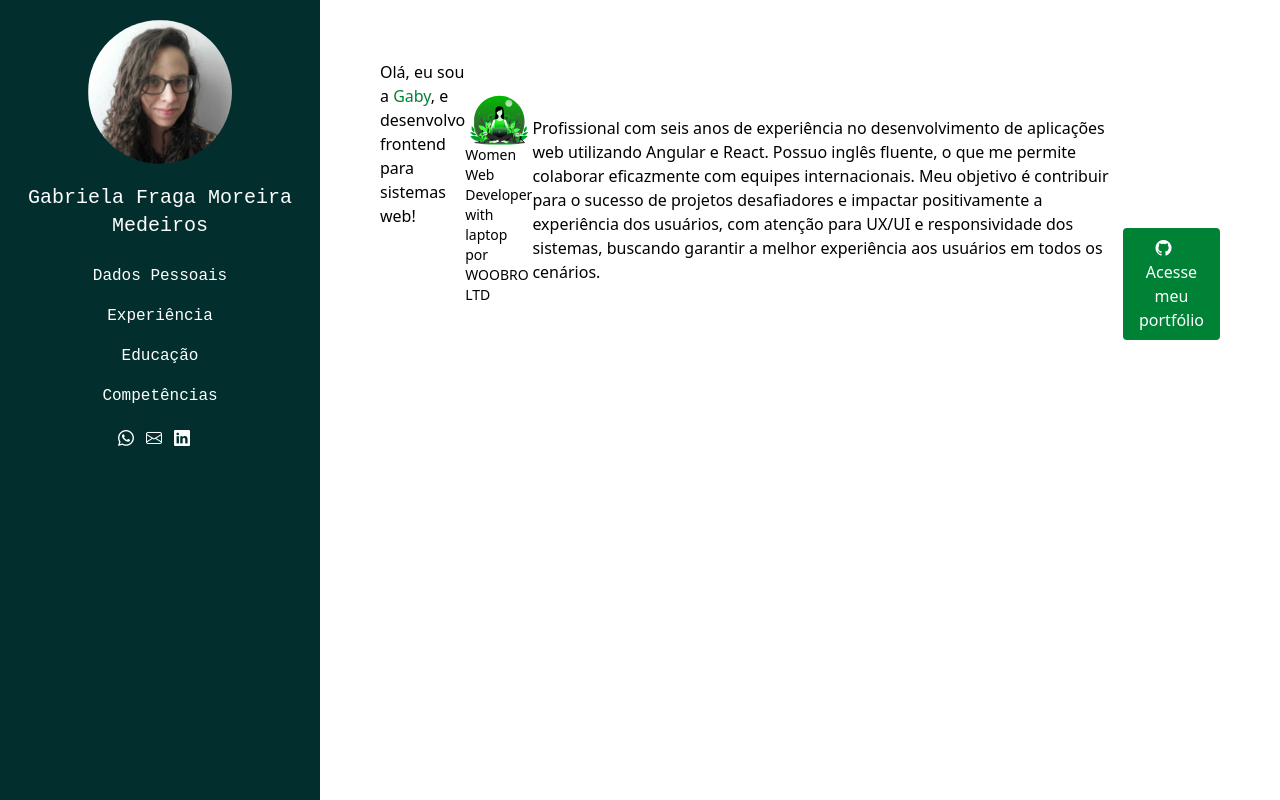
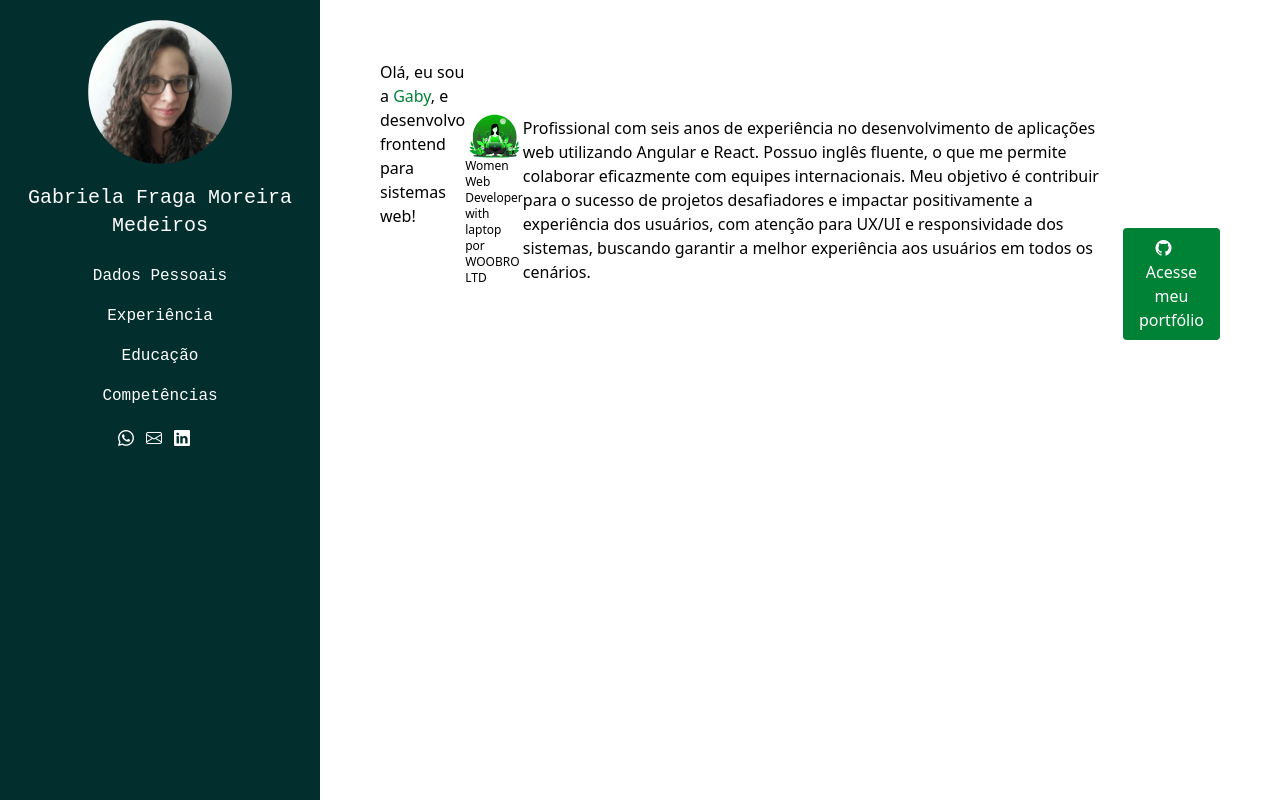
Before and after one commit to gabriela-fraga/pagina-pessoal, a Next.js app: page /dados-pessoais in a window 1280 px wide. Built offline with nearby package versions, Linux system fonts and the light colour scheme.

Commit message:
diminuido texto de legenda da imagem

```diff
--- a/src/app/dados-pessoais/page.tsx
+++ b/src/app/dados-pessoais/page.tsx
@@ -22,7 +22,7 @@ export default function DadosPessoais() {
             alt="Uma jovem mulher está programando em uma mesa com um notebook, cercada por plantas verdes. O ambiente transmite calma e foco. Na tela e ao redor dela estão as palavras CSS3, HTML5, React e Ang para Angular, destacando tecnologias de desenvolvimento web."
             className="max-w-full h-auto"
             width={300} height={300} />
-          <span className="text-sm">
+          <span className="text-xs">
             <a href="https://iconscout.com/illustrations/women"
               className="text-underline font-size-sm"
               target="_blank" >
```
